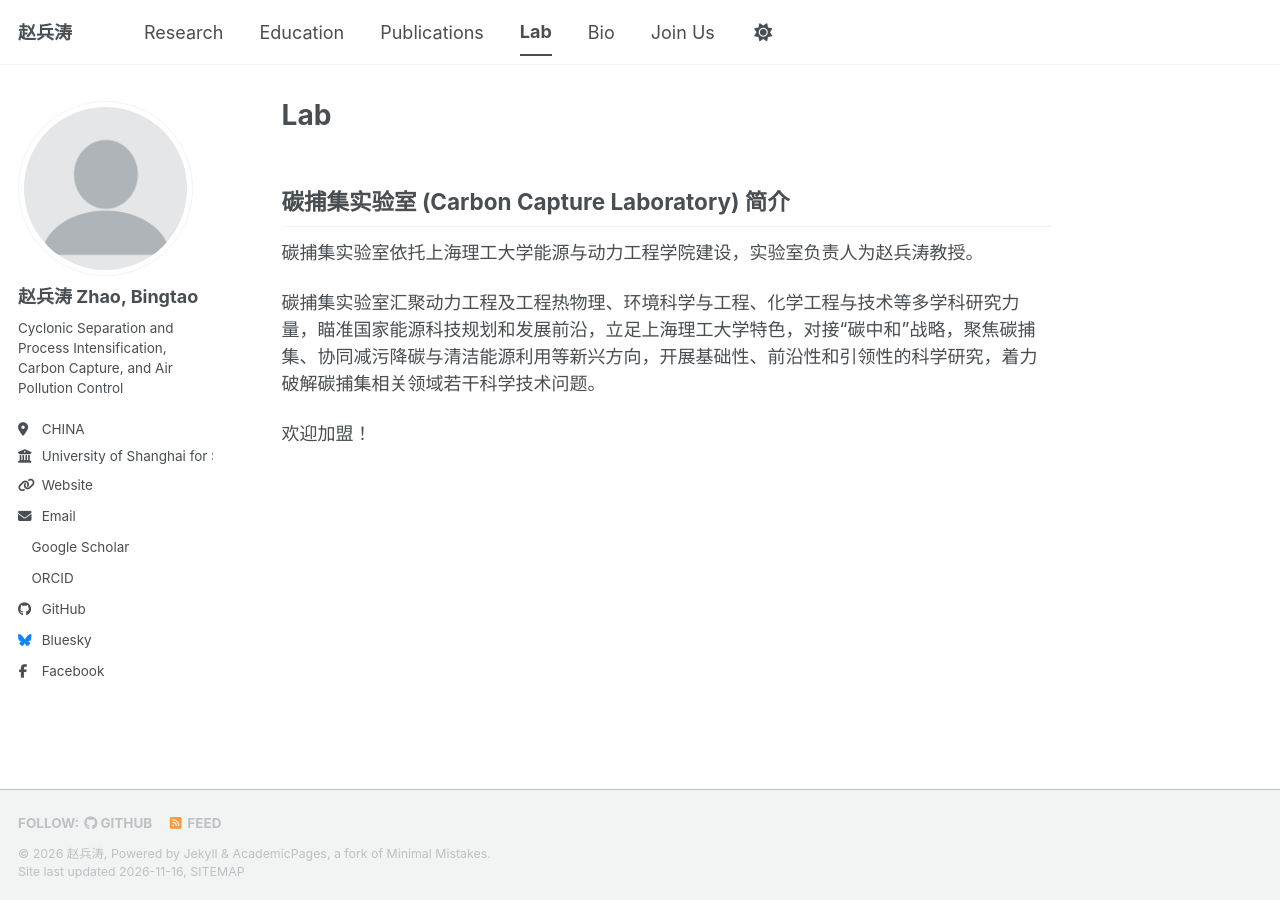
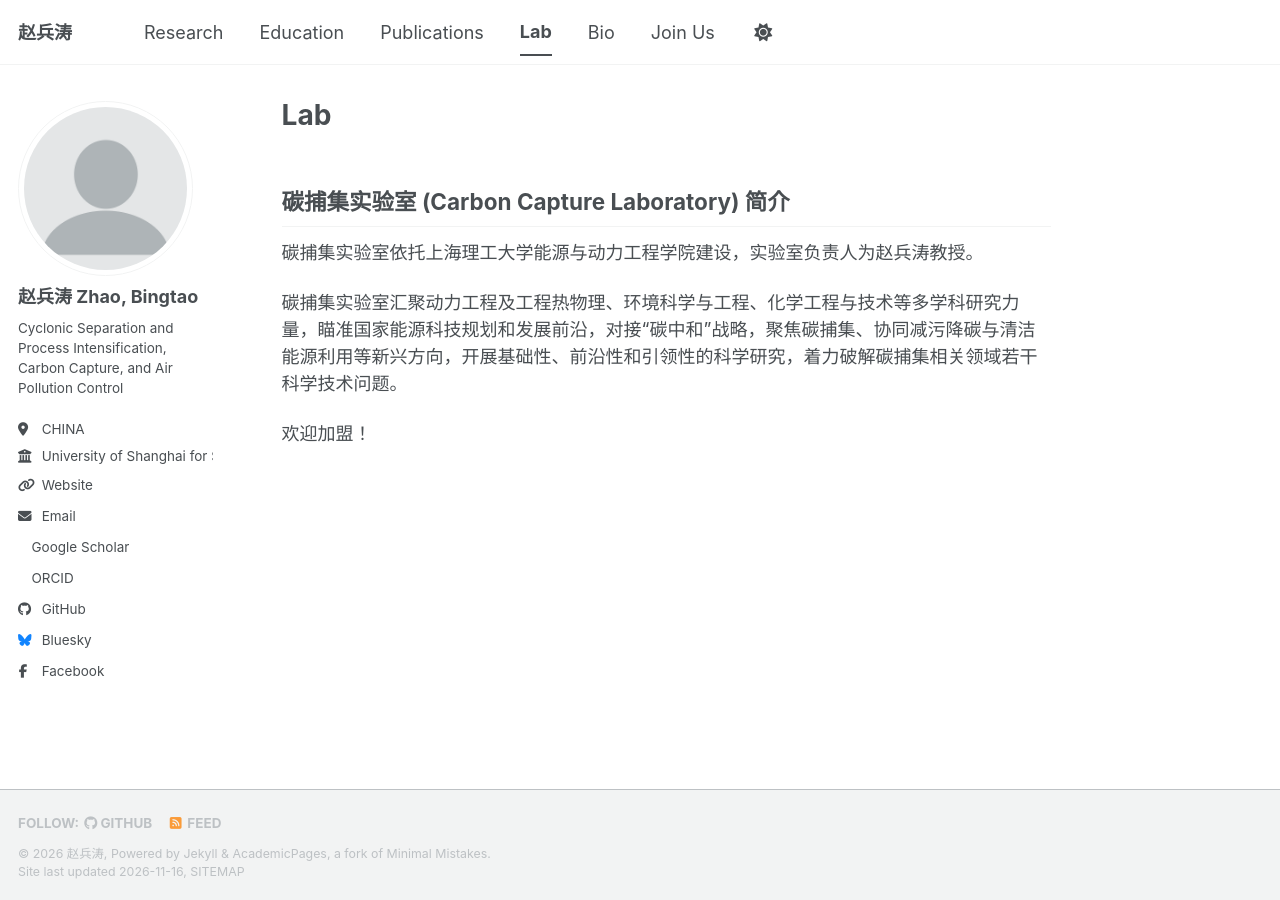
Before and after one commit to bingtaozhao/bingtaozhao.github.io, a Jekyll site: the page built from _pages/lab.md, in a window 1280 px wide. Built offline with Jekyll 4.4.1, drawn with Linux system fonts in a browser that asks for light colours; a script bundle is joined from its source files by our own code; a style sheet for code colours, icons or effects is not loaded.

Commit message:
Add files via upload

```diff
--- a/_pages/lab.md
+++ b/_pages/lab.md
@@ -12,6 +12,6 @@ redirect_from:
 ------
 碳捕集实验室依托上海理工大学能源与动力工程学院建设，实验室负责人为赵兵涛教授。
 
-碳捕集实验室汇聚动力工程及工程热物理、环境科学与工程、化学工程与技术等多学科研究力量，瞄准国家能源科技规划和发展前沿，立足上海理工大学特色，对接“碳中和”战略，聚焦碳捕集、协同减污降碳与清洁能源利用等新兴方向，开展基础性、前沿性和引领性的科学研究，着力破解碳捕集相关领域若干科学技术问题。
+碳捕集实验室汇聚动力工程及工程热物理、环境科学与工程、化学工程与技术等多学科研究力量，瞄准国家能源科技规划和发展前沿，对接“碳中和”战略，聚焦碳捕集、协同减污降碳与清洁能源利用等新兴方向，开展基础性、前沿性和引领性的科学研究，着力破解碳捕集相关领域若干科学技术问题。
 
 欢迎加盟！
```
